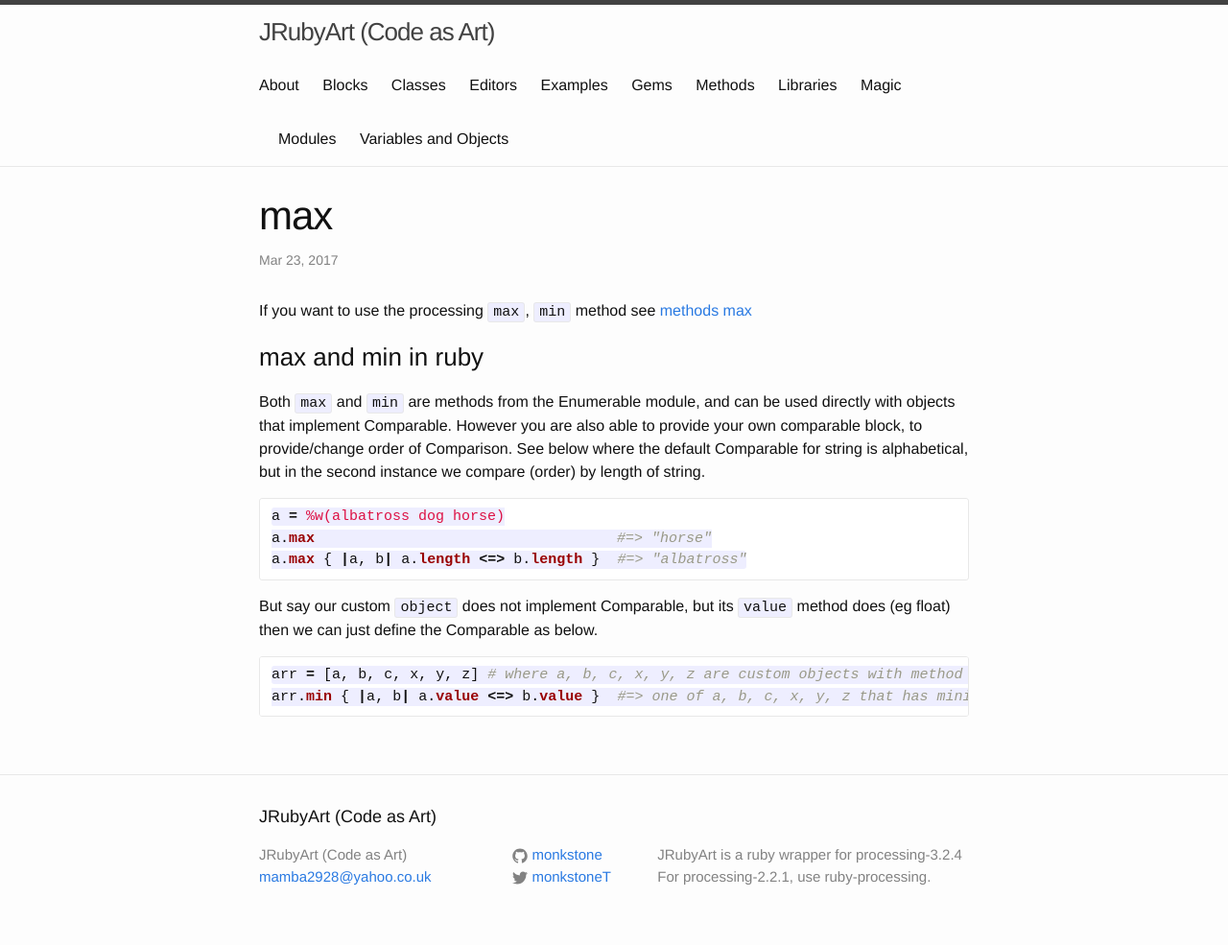
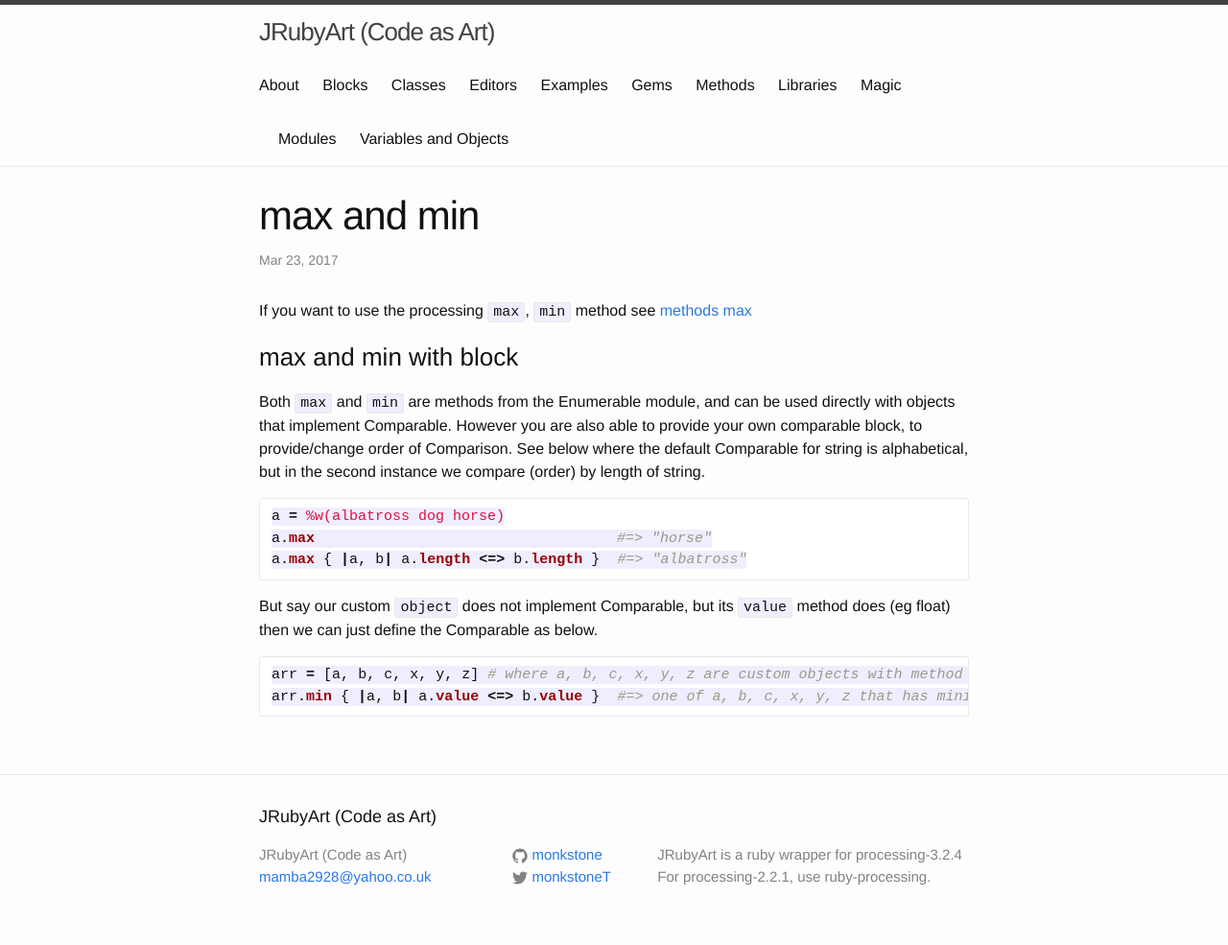
Before and after one commit to ruby-processing/JRubyArt, a Jekyll site: the page built from _blocks/max.md, in a window 1280 px wide. Shown: the whole page at 96% size. Built offline with Jekyll 4.4.1, drawn with Linux system fonts in a browser that asks for light colours.

Commit message:
fix links?

```diff
--- a/_blocks/max.md
+++ b/_blocks/max.md
@@ -1,11 +1,11 @@
 ---
 layout: post
-title:  "max"
+title:  "max and min"
 keywords: blocks, max, min
 ---
 If you want to use the processing `max`, `min` method see [methods max][max]
 
-### max and min in ruby ###
+### max and min with block ###
 
 Both `max` and `min` are methods from the Enumerable module, and can be used directly with objects that implement Comparable. However you are also able to provide your own comparable block, to provide/change order of Comparison. See below where the default Comparable for string is alphabetical, but in the second instance we compare (order) by length of string.
 
```
Also changed, not shown: _k9methods/alternative_methods.md (+1 -0 lines).
